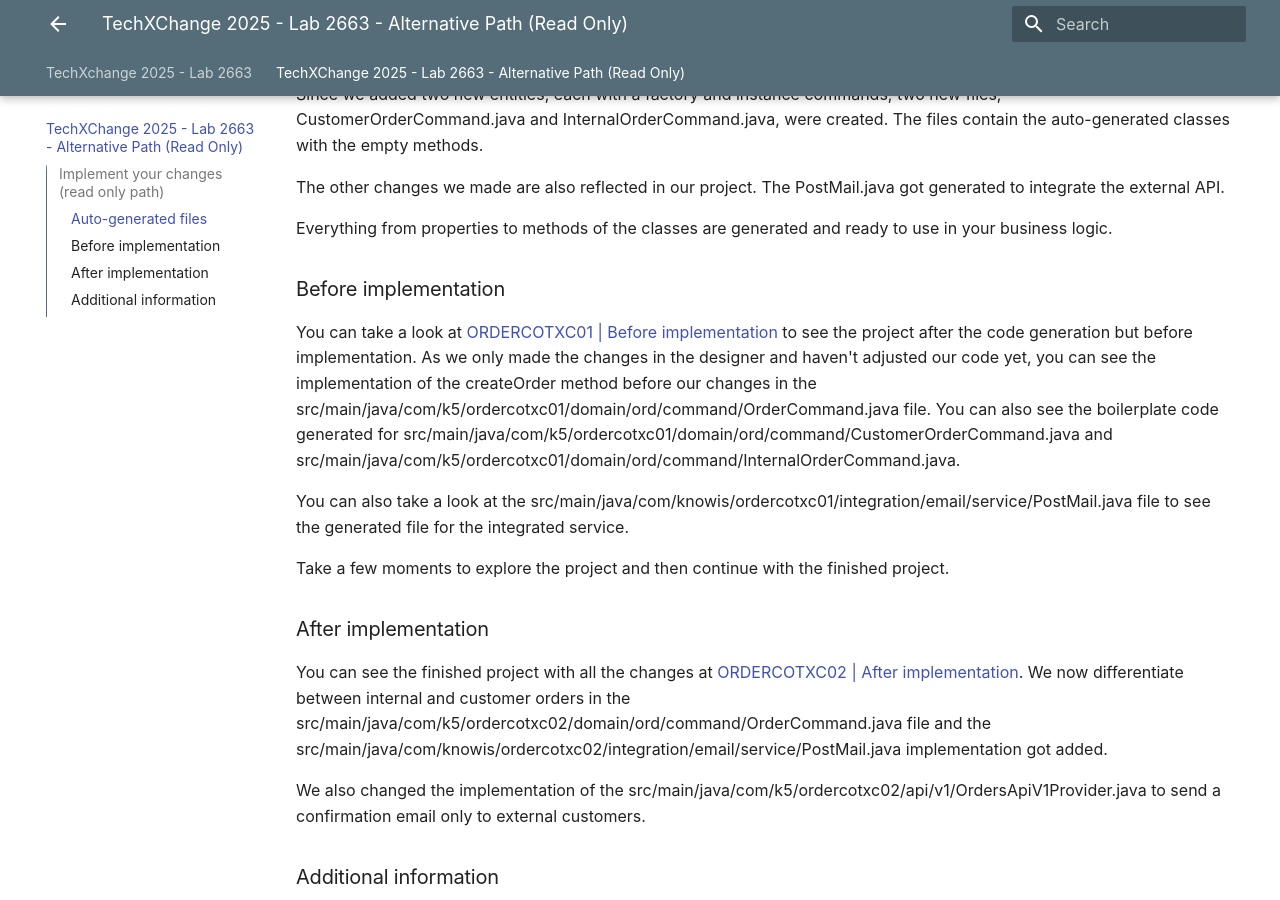
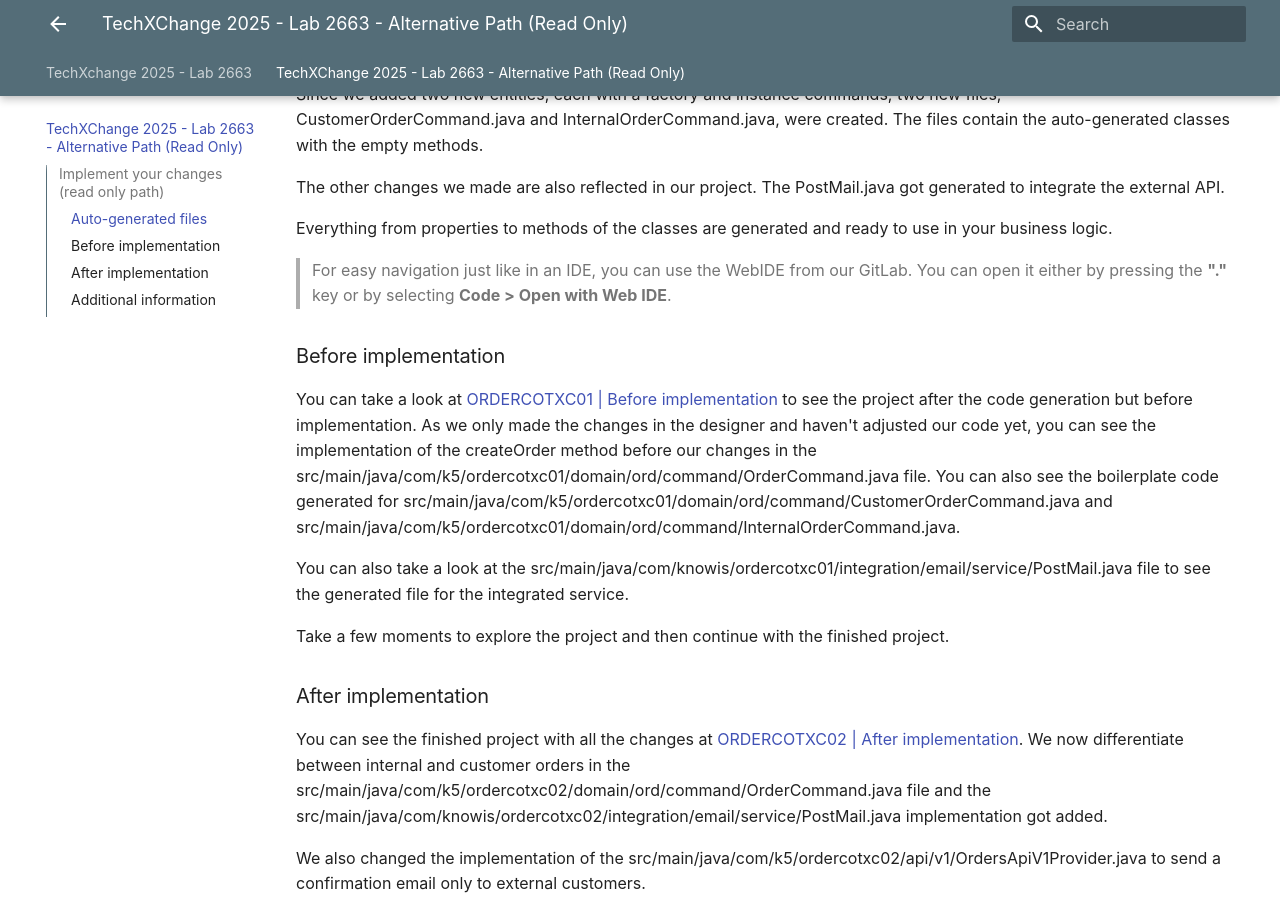
Before and after one commit to DevOpsAutomationLabs/TechXchange_2663, an MkDocs documentation site: the page built from docs/alternative.md, in a window 1280 px wide and 900 px high, scrolled down 486 px. Built offline with MkDocs 1.6.1 and Material for MkDocs 9.7.7, drawn with Linux system fonts in a browser that asks for light colours.

Commit message:
Update documentation with WebIDE navigation tip

```diff
--- a/docs/alternative.md
+++ b/docs/alternative.md
@@ -10,11 +10,14 @@
 As soon as we clone the project, code generation begins and creates new files based on the design files.
 
 ### Auto-generated files
+
 Since we added two new entities, each with a factory and instance commands, two new files, CustomerOrderCommand.java and InternalOrderCommand.java, were created. The files contain the auto-generated classes with the empty methods.
 
 The other changes we made are also reflected in our project. The PostMail.java got generated to integrate the external API.
 
 Everything from properties to methods of the classes are generated and ready to use in your business logic.
+
+> For easy navigation just like in an IDE, you can use the WebIDE from our GitLab. You can open it either by pressing the **"."** key or by selecting **Code > Open with Web IDE**.
 
 ### Before implementation
 
```
